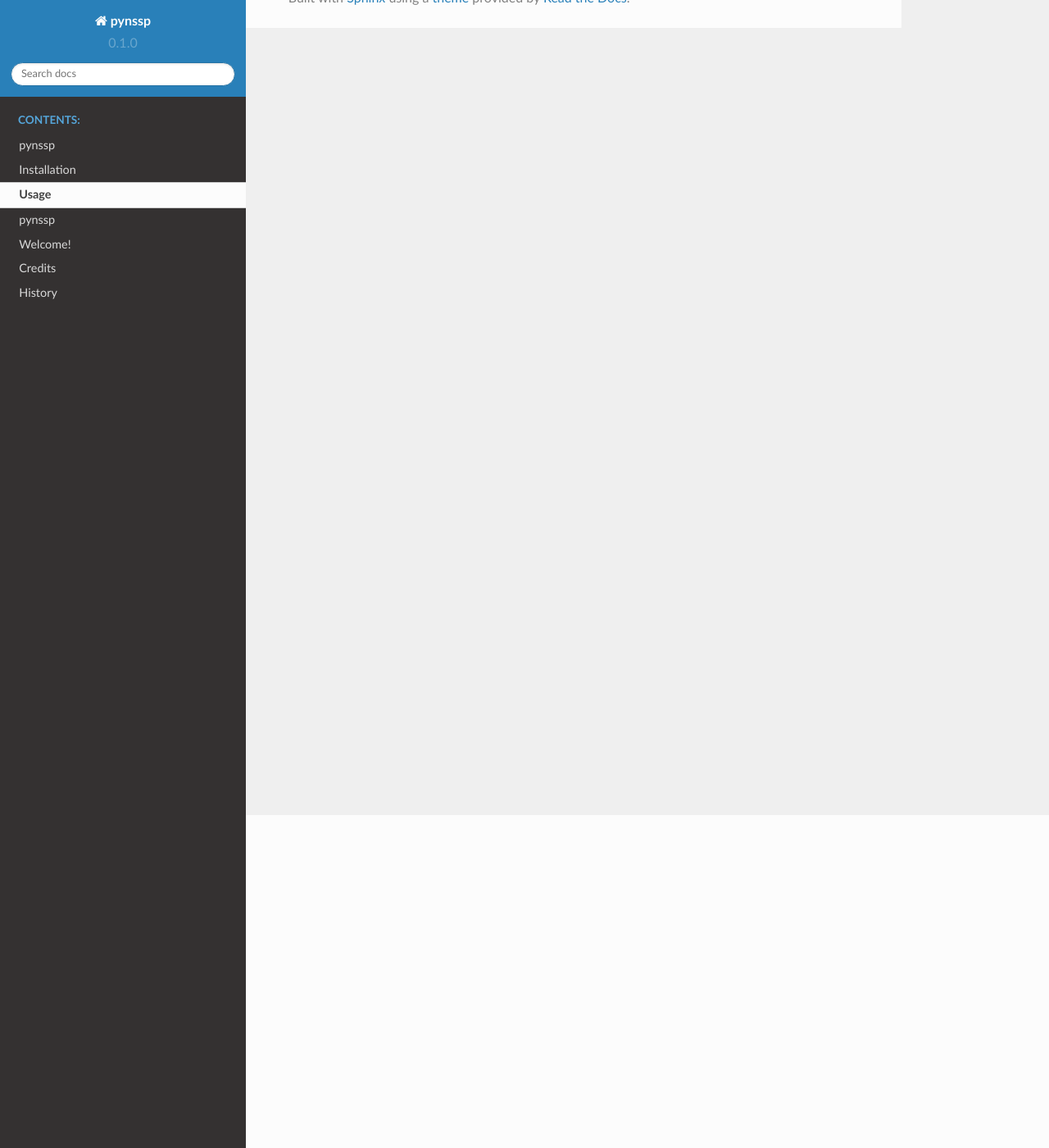
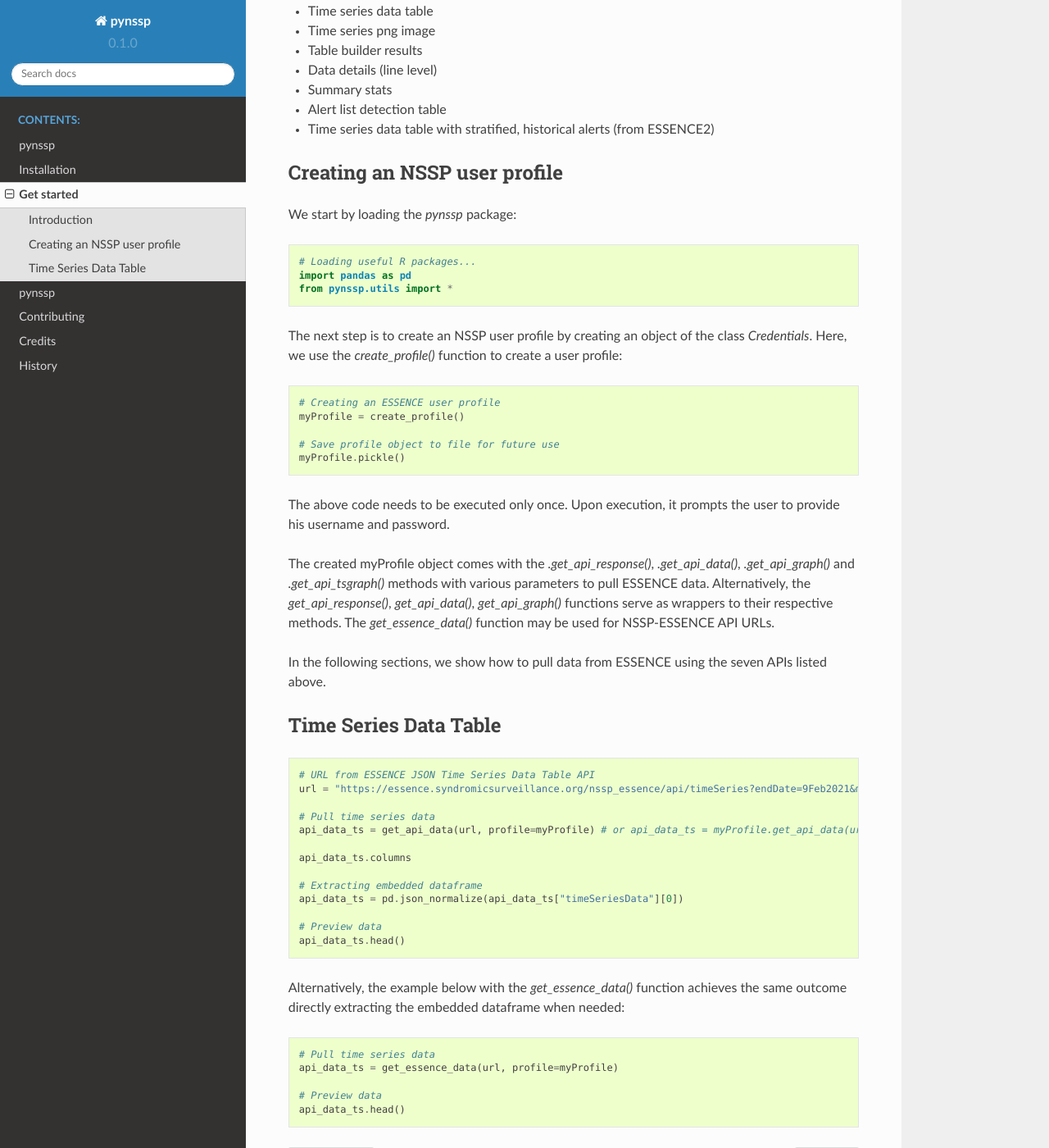
Before and after one commit to CDCgov/pynssp, a Sphinx documentation site: the page built from docs/usage.rst, in a window 1280 px wide and 1400 px high, scrolled down 406 px. Shown: the whole window at 82% size. Built offline with Sphinx 7.4.7 and the Read the Docs theme 2.0.0, drawn with Linux system fonts in a browser that asks for light colours; some of the changed text lies outside the part shown.

Commit message:
Update documentation

```diff
--- a/docs/conf.py
+++ b/docs/conf.py
@@ -113,7 +113,7 @@ latex_elements = {
 
     # The font size ('10pt', '11pt' or '12pt').
     #
-    # 'pointsize': '10pt',
+    'pointsize': '12pt',
 
     # Additional stuff for the LaTeX preamble.
     #
@@ -122,6 +122,11 @@ latex_elements = {
     # Latex figure (float) alignment
     #
     # 'figure_align': 'htbp',
+
+    # Eliminate blank pages per http://stackoverflow.com/questions/5422997/
+    'babel' : r'\usepackage[english]{babel}',
+    'classoptions': ',openany,oneside',
+    'fncychap': r'\usepackage[Lenny]{fncychap}',
 }
 
 # Grouping the document tree into LaTeX files. List of tuples
--- a/docs/contributing.rst
+++ b/docs/contributing.rst
@@ -1 +1,5 @@
+=====
+Contributing
+=====
+
 .. mdinclude:: ../CONTRIBUTING.md
--- a/docs/usage.rst
+++ b/docs/usage.rst
@@ -1,7 +1,72 @@
 =====
-Usage
+Get started
 =====
 
-To use pynssp in a project::
+Introduction
+=====
 
-    import pynssp
+The goal of the `pynssp` package is to facilitate the access to the Electronic Surveillance System for the Early Notification
+of Community-based Epidemics (ESSENCE) via a secure and simplified interface.
+In addition, `pynssp` provides methods and functions that streamline the data pull by abstracting the complexity of the R codes from the users.
+
+In this vignette, we explained how to create an NSSP user profile, and provide various examples to how to use it to pull data from ESSENCE using the following ESSENCE APIs:
+
+* Time series data table
+* Time series png image
+* Table builder results
+* Data details (line level)
+* Summary stats
+* Alert list detection table
+* Time series data table with stratified, historical alerts (from ESSENCE2)
+
+Creating an NSSP user profile
+=====
+
+We start by loading the `pynssp` package::
+
+    # Loading useful R packages...
+    import pandas as pd
+    from pynssp.utils import *
+
+The next step is to create an NSSP user profile by creating an object of the class `Credentials`.
+Here, we use the `create_profile()` function to create a user profile::
+
+    # Creating an ESSENCE user profile
+    myProfile = create_profile()
+
+    # Save profile object to file for future use
+    myProfile.pickle()
+
+The above code needs to be executed only once. Upon execution, it prompts the user to provide his username and password.
+
+The created myProfile object comes with the `.get_api_response()`, `.get_api_data()`, `.get_api_graph()` and `.get_api_tsgraph()`
+methods with various parameters to pull ESSENCE data. Alternatively, the `get_api_response()`, `get_api_data()`, `get_api_graph()`
+functions serve as wrappers to their respective methods. The `get_essence_data()` function may be used for NSSP-ESSENCE API URLs.
+
+In the following sections, we show how to pull data from ESSENCE using the seven APIs listed above.
+
+Time Series Data Table
+=====
+::
+
+    # URL from ESSENCE JSON Time Series Data Table API
+    url = "https://essence.syndromicsurveillance.org/nssp_essence/api/timeSeries?endDate=9Feb2021&medicalGrouping=injury&percentParam=noPercent&geographySystem=hospitaldhhsregion&datasource=va_hospdreg&detector=probrepswitch&startDate=11Nov2020&timeResolution=daily&medicalGroupingSystem=essencesyndromes&userId=455&aqtTarget=TimeSeries"
+
+    # Pull time series data
+    api_data_ts = get_api_data(url, profile=myProfile) # or api_data_ts = myProfile.get_api_data(url)
+
+    api_data_ts.columns
+
+    # Extracting embedded dataframe
+    api_data_ts = pd.json_normalize(api_data_ts["timeSeriesData"][0])
+
+    # Preview data
+    api_data_ts.head()
+
+Alternatively, the example below with the `get_essence_data()` function achieves the same outcome directly extracting the embedded dataframe when needed::
+
+    # Pull time series data
+    api_data_ts = get_essence_data(url, profile=myProfile)
+
+    # Preview data
+    api_data_ts.head()
```
